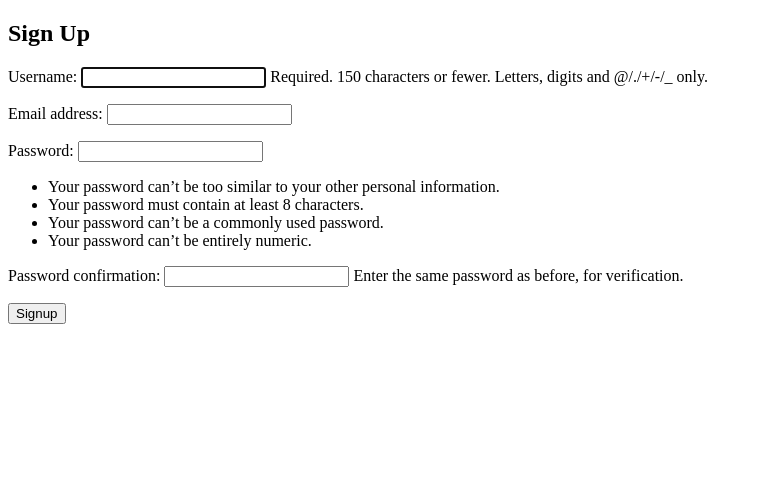
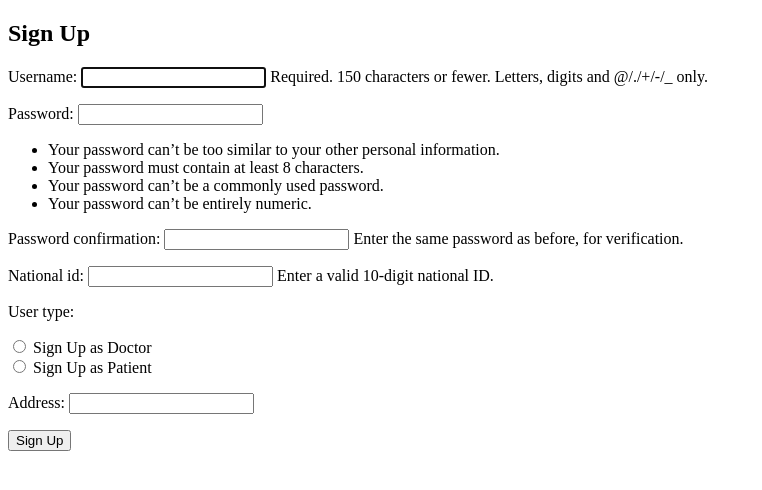
Before and after one commit to Quroup5/DrBook, a Django app: page /users/signup/ in a window 1280 px wide. Shown: the top 490 px of the page, without its empty margins (0-762 px from the left). Run offline with Django 4.2, Linux system fonts and the light colour scheme.

Commit message:
[fix]: add sign up mode: patient or doctor

```diff
--- a/booking/urls.py
+++ b/booking/urls.py
@@ -5,7 +5,6 @@
 
 urlpatterns = [
     path('search/', display_search_page, name='search_page'),
-
     path('show/reservations/', show_reservations, name='show_reservations'),
     path('search/name/', search_by_name, name='search_by_name'),
     path('search/speciality/', search_by_speciality, name='search_by_spec'),
--- a/booking/views.py
+++ b/booking/views.py
@@ -9,6 +9,7 @@ import datetime
 
 
 def home(request):
+    # PageTree: 1
     return render(request, template_name="home.html")
 
 
--- a/core/settings.py
+++ b/core/settings.py
@@ -29,7 +29,7 @@ SECRET_KEY = env.str("SECRET_KEY")
 # SECURITY WARNING: don't run with debug turned on in production!
 DEBUG = True
 
-ALLOWED_HOSTS = []
+ALLOWED_HOSTS = ["127.0.0.1", "localhost"]
 
 # Application definition
 
@@ -40,6 +40,7 @@ INSTALLED_APPS = [
     "django.contrib.sessions",
     "django.contrib.messages",
     "django.contrib.staticfiles",
+    "django_extensions",
     "users",
     "settings",
     "booking",
--- a/templates/users/signup.html
+++ b/templates/users/signup.html
@@ -1,16 +1,47 @@
+<!-- myapp/templates/myapp/register.html -->
 <!DOCTYPE html>
-<html lang="en">
+<html>
 <head>
-    <meta charset="UTF-8">
-    <title>Hello</title>
+    <title>Sign Up</title>
+    <script>
+        document.addEventListener("DOMContentLoaded", function() {
+            const userTypeFields = document.querySelectorAll('input[name="user_type"]');
+            const patientFields = document.getElementById('patient-fields');
+            const doctorFields = document.getElementById('doctor-fields');
+
+            userTypeFields.forEach(field => {
+                field.addEventListener('change', function(event) {
+                    const userType = event.target.value;
+                    if (userType === 'patient') {
+                        patientFields.style.display = 'block';
+                        doctorFields.style.display = 'none';
+                    } else if (userType === 'doctor') {
+                        patientFields.style.display = 'none';
+                        doctorFields.style.display = 'block';
+                    }
+                });
+
+                // Trigger change event on load to set correct fields visibility
+                field.dispatchEvent(new Event('change'));
+            });
+        });
+    </script>
 </head>
 <body>
- <h2>Sign Up</h2>
-
-    <form action="" method="post">
+    <h2>Sign Up</h2>
+    <form method="post">
         {% csrf_token %}
         {{ form.as_p }}
-        <input class="btn btn-primary" type="submit" value="Signup">
+
+        <div id="patient-fields" style="display:none;">
+            {{ patient_form.as_p }}
+        </div>
+
+        <div id="doctor-fields" style="display:none;">
+            {{ doctor_form.as_p }}
+        </div>
+
+        <button type="submit">Sign Up</button>
     </form>
 </body>
 </html>
--- a/users/forms.py
+++ b/users/forms.py
@@ -1,23 +1,47 @@
 from django.contrib.auth import get_user_model
 from django.contrib.auth.forms import UserCreationForm, AuthenticationForm
-from django.forms import ModelForm, Textarea
+from django import forms
+from django.utils.translation import gettext_lazy as _
 
-from .models import Comment
+from .models import Comment, User, Patient, Doctor
+
+
+class UserLoginForm(AuthenticationForm):
+    error_messages = {
+        'invalid_login': _(
+            "Please enter a correct %(username)s and password."
+        ),
+    }
 
 
 class SignUpForm(UserCreationForm):
+    CHOICES = [
+        ('doctor', 'Sign Up as Doctor'),
+        ('patient', 'Sign Up as Patient'),
+    ]
+
+    user_type = forms.ChoiceField(choices=CHOICES, widget=forms.RadioSelect)
+    national_id = forms.CharField(max_length=10, required=True, help_text='Enter a valid 10-digit national ID.')
+
     class Meta:
-        model = get_user_model()
-        fields = ['username', 'email', 'password1', 'password2']
+        model = User
+        fields = ['username', 'password1', 'password2', 'national_id']
 
 
-class UserLoginForm(AuthenticationForm):
+class PatientForm(forms.ModelForm):
     class Meta:
-        fields = ['username', 'password']
+        model = Patient
+        fields = ['address']
 
 
-class CommentForm(ModelForm):
+class DoctorForm(forms.ModelForm):
+    class Meta:
+        model = Doctor
+        fields = ['speciality', 'address', 'price']
+
+
+class CommentForm(forms.ModelForm):
     class Meta:
         model = Comment
         fields = ['text', 'score']
-        widgets = {'text': Textarea()}
+        widgets = {'text': forms.Textarea()}
--- a/users/views.py
+++ b/users/views.py
@@ -2,13 +2,13 @@ from django.contrib import messages
 from django.contrib.auth import login, authenticate
 from django.contrib.auth.decorators import login_required
 from django.shortcuts import render, get_object_or_404, redirect
-from django.urls import reverse_lazy
+from django.urls import reverse_lazy, reverse
 from django.http import HttpResponse
 from datetime import datetime
 
 from django.views.generic import CreateView
 
-from users.forms import SignUpForm, UserLoginForm
+from users.forms import SignUpForm, UserLoginForm, PatientForm, DoctorForm
 from django.contrib.auth.views import LoginView
 
 from users.models import Patient, User
@@ -17,26 +17,54 @@ from users.otp import send_otp
 import pyotp
 
 
+class UserLoginView(LoginView):
+    # TODO: add Google login
+    # PageTree: 2.1
+    template_name = 'users/login.html'
+    authentication_form = UserLoginForm
+    redirect_authenticated_user = True
+    success_url = reverse_lazy('profile')
+
+
 class SignUpView(CreateView):
+    # PageTree: 2.2
     form_class = SignUpForm
     template_name = 'users/signup.html'
     success_url = reverse_lazy('login')
 
+    def get_context_data(self, **kwargs):
+        context = super().get_context_data(**kwargs)
+        context['patient_form'] = PatientForm(self.request.POST or None)
+        context['doctor_form'] = DoctorForm(self.request.POST or None)
+        return context
+
     def form_valid(self, form):
-        user = form.save()  # This saves the user to the database
-        info = Patient(patient=user, balance=0.0)  # This line create a corresponding info object for that patient
-        info.save()
-        return super().form_valid(form)
+        user = form.save(commit=False)
+        user_type = form.cleaned_data['user_type']
+        user.is_patient = user_type == 'patient'
+        user.is_doctor = user_type == 'doctor'
+        user.save()
 
+        if user_type == 'patient':
+            patient_form = PatientForm(self.request.POST)
+            if patient_form.is_valid():
+                patient = patient_form.save(commit=False)
+                patient.user = user
+                patient.save()
+        elif user_type == 'doctor':
+            doctor_form = DoctorForm(self.request.POST)
+            if doctor_form.is_valid():
+                doctor = doctor_form.save(commit=False)
+                doctor.user = user
+                doctor.save()
 
-class UserLoginView(LoginView):
-    # TODO: add Google login
-    template_name = 'users/login.html'
+        login(self.request, user)
+        return redirect(self.get_success_url())
 
 
 def otp(request):
     if request.method == 'POST':
-        otp = request.POST['otp']
+        otp_req = request.POST['otp']
         username = request.session['username']
 
         otp_secret_key = request.session['otp_secret_key']
@@ -47,7 +75,7 @@ def otp(request):
 
             if valid_date > datetime.now():
                 totp = pyotp.TOTP(otp_secret_key, interval=60)
-                if totp.verify(otp):
+                if totp.verify(otp_req):
                     user = get_object_or_404(User, username=username)
                     login(request, user)
 
```
Also changed, not shown: templates/home.html (+5 -3 lines), templates/users/login.html (+6 -13 lines), users/migrations/0001_initial.py.
